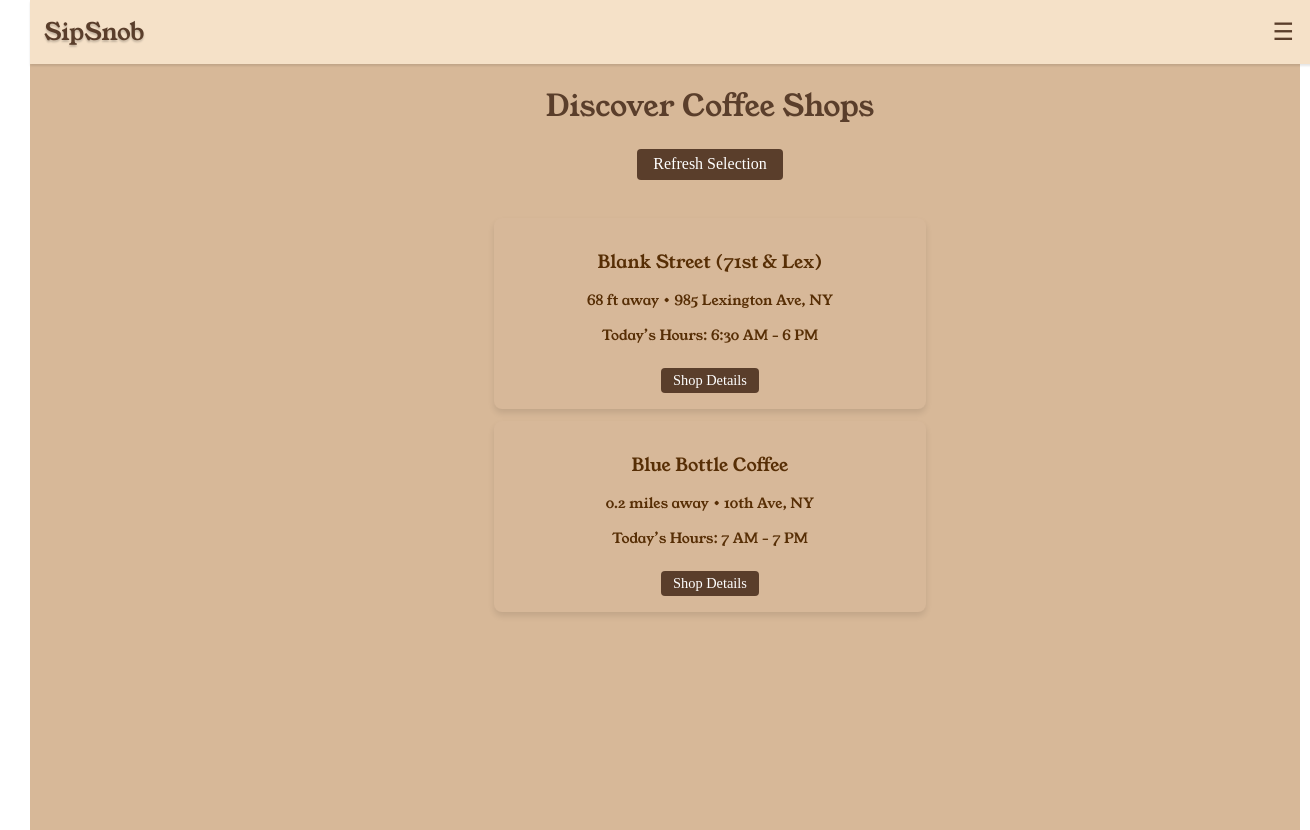
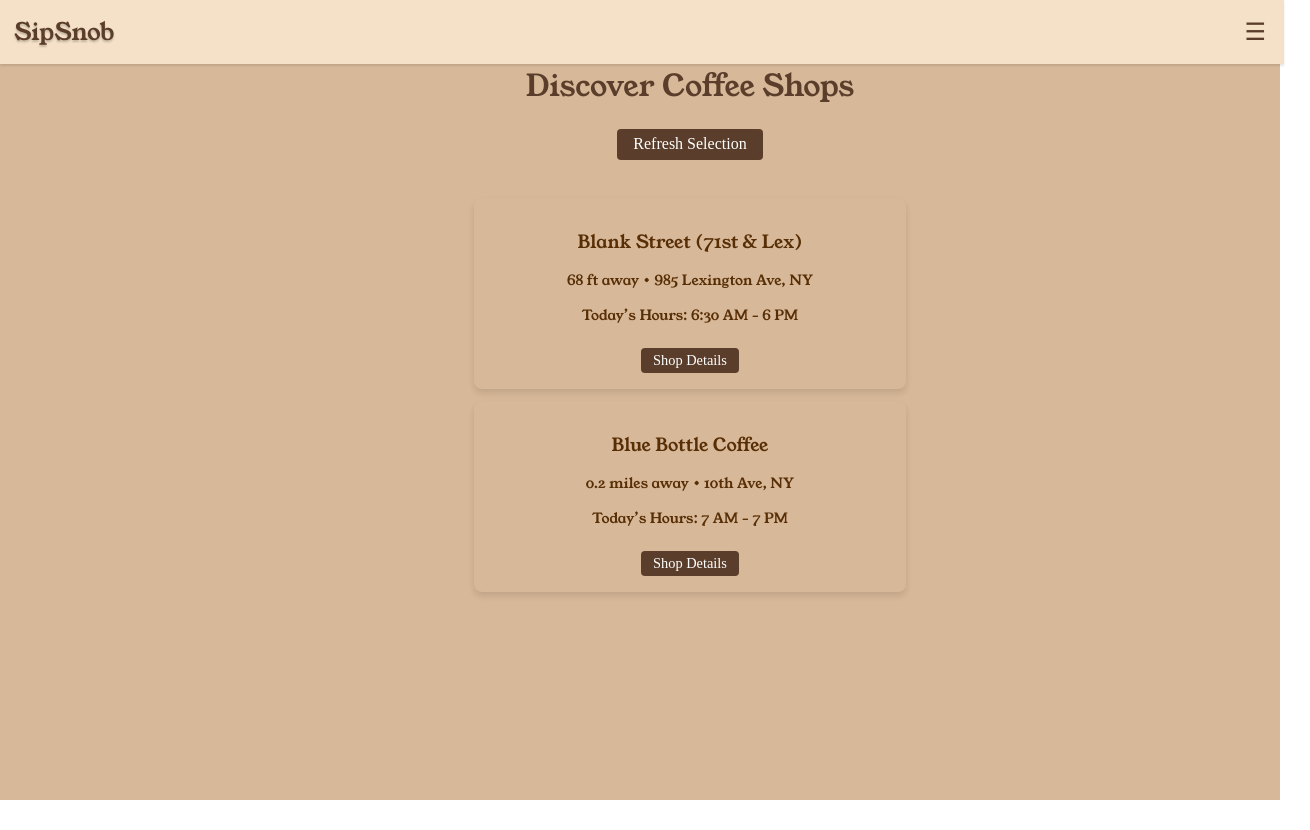
Before and after one commit to Veneloo/SipSnob, a React (Vite) app in the folder sipsnob/: page /discover in a window 1280 px wide. Shown: the whole page, 1310 px wide, since content can reach past the window. After the commit the page ends 800 px from the top, so only its background shows below. Built offline with nearby package versions, Linux system fonts and the light colour scheme.

Commit message:
testing navbar layout

```diff
--- a/sipsnob/src/App.css
+++ b/sipsnob/src/App.css
@@ -1,8 +1,7 @@
 html, body, #root{
   width: 100%;
   height: 100%;
-  padding: 10px;
-  justify-content:center;
+  justify-content:space-around;
   overflow: hidden;
 }
 
--- a/sipsnob/src/components/Navbar.jsx
+++ b/sipsnob/src/components/Navbar.jsx
@@ -37,7 +37,9 @@
         fontSize: "24px",
         color: "#5a3e2b",
         margin: "12px",
-        border: "0"
+        border: "0",
+        position: "absolute",
+        right: "0"
       }}>
         ☰
       </button>
@@ -47,12 +49,10 @@
         <div
         onChange={{toggleMenu}}
         style={{
-          position: "absolute",
           marginRight: "50px",
           padding: "10px",
           right: "10px",
           display: "inline-block",
-          minWidth: "160px",
           border: "0"
         }}className="absolute right-4 mt-2 w-48 bg-[#8B5E3C] rounded-md shadow-lg z-50">
           <Link to="/home" className="block px-4 py-2 text-white hover:bg-[#5a3e2b]"
```
